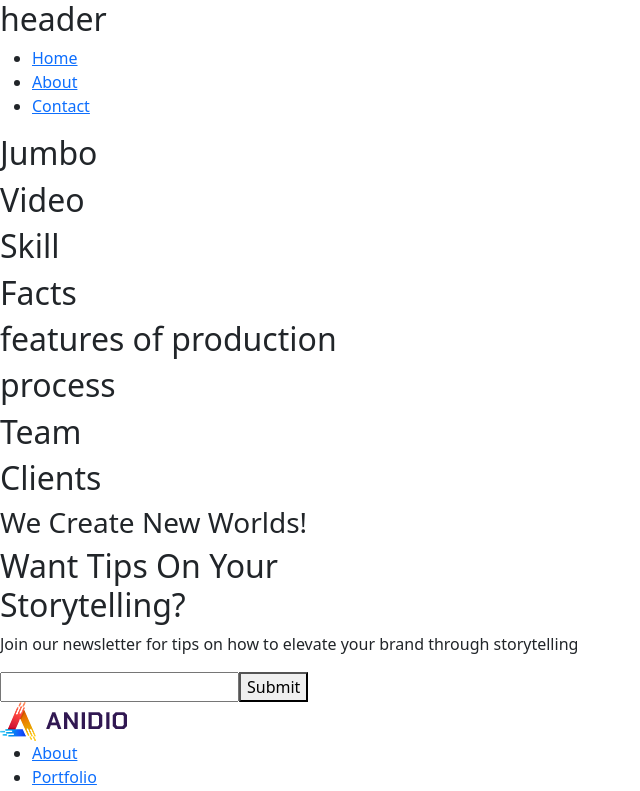
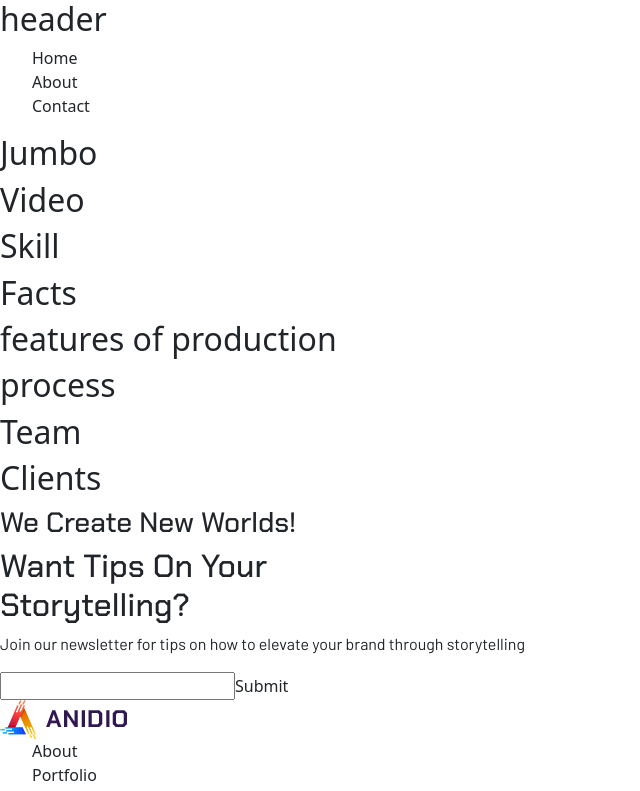
Before and after one commit to IvanTorzoni/proj-html-vuejs, a Vue app: page / in a window 1280 px wide. Shown: the top 791 px of the page, without its empty margins (0-640 px from the left). Built offline with nearby package versions, Linux system fonts and the light colour scheme.

Commit message:
feat: added reset & fonts links -> general.scss

```diff
--- a/src/components/AppFooter.vue
+++ b/src/components/AppFooter.vue
@@ -44,6 +44,7 @@ export default {
             },
 
          ],
+
       }
    }
 
@@ -56,11 +57,11 @@ export default {
    <!-- Call To Action - Section -->
    <section>
 
-      <h3>We Create New Worlds!</h3>
+      <h3 class="font-h">We Create New Worlds!</h3>
 
-      <h2>Want Tips On Your <br> Storytelling?</h2>
+      <h2 class="font-h">Want Tips On Your <br> Storytelling?</h2>
 
-      <p>Join our newsletter for tips on how to elevate your brand through storytelling</p>
+      <p class="font-p">Join our newsletter for tips on how to elevate your brand through storytelling</p>
 
       <div>
 
--- a/src/style/general.scss
+++ b/src/style/general.scss
@@ -1,2 +1,77 @@
+// IMPORT LINKS
+
+// Bootstrap
 @import "bootstrap/scss/bootstrap";
+
+// Fontawesome
 @import "@fortawesome/fontawesome-free/css/all.min.css";
+
+// Barlow Font
+@import url('https://fonts.googleapis.com/css2?family=Barlow:ital,wght@0,100;0,200;0,300;0,400;0,500;0,600;0,700;0,800;0,900;1,100;1,200;1,300;1,400;1,500;1,600;1,700;1,800;1,900&display=swap');
+
+// Chakra Petch Font
+@import url('https://fonts.googleapis.com/css2?family=Chakra+Petch:ital,wght@0,300;0,400;0,500;0,600;0,700;1,300;1,400;1,500;1,600;1,700&display=swap');
+
+
+// RESET
+
+* {
+   margin: 0;
+   padding: 0;
+   box-sizing: border-box;
+
+}
+
+img {
+   max-width: 100%;
+
+}
+
+ul {
+   list-style-type: none;
+
+}
+
+menu {
+   list-style-type: none;
+
+}
+
+a {
+   display: inline-block;
+   color: inherit;
+   text-decoration: none;
+   cursor: pointer;
+
+}
+
+button {
+   background: none;
+   color: inherit;
+   border: none;
+   font: inherit;
+   cursor: pointer;
+   outline: inherit;
+
+}
+
+// TYPOGRAPHY UTILITIES
+
+.font-h {
+   font-family: "Chakra Petch", sans-serif;
+
+}
+
+.font-p {
+   font-family: "Barlow", sans-serif;
+
+}
+
+.wrapper {
+   margin: 0 auto;
+   width: 80%;
+
+   // Debug
+   // background-color: lightcoral;
+
+}
```
